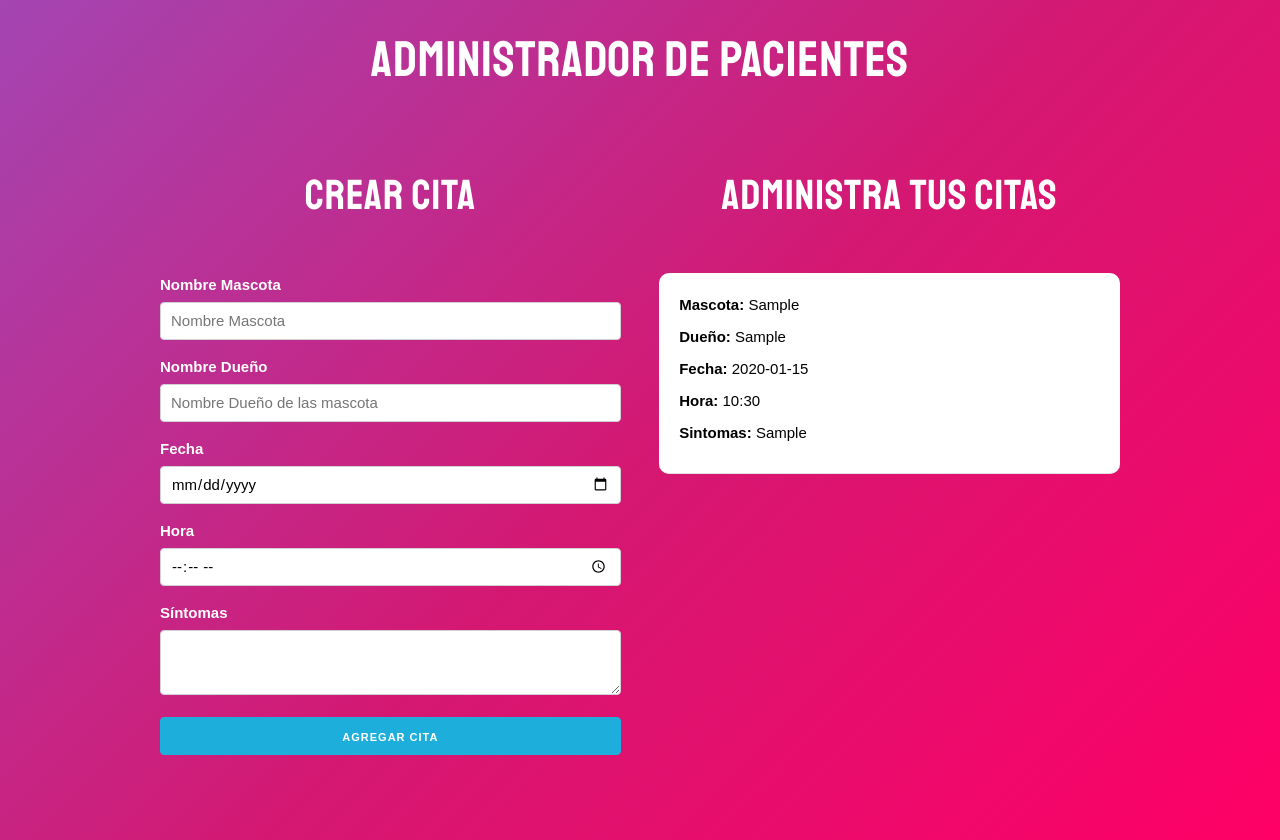
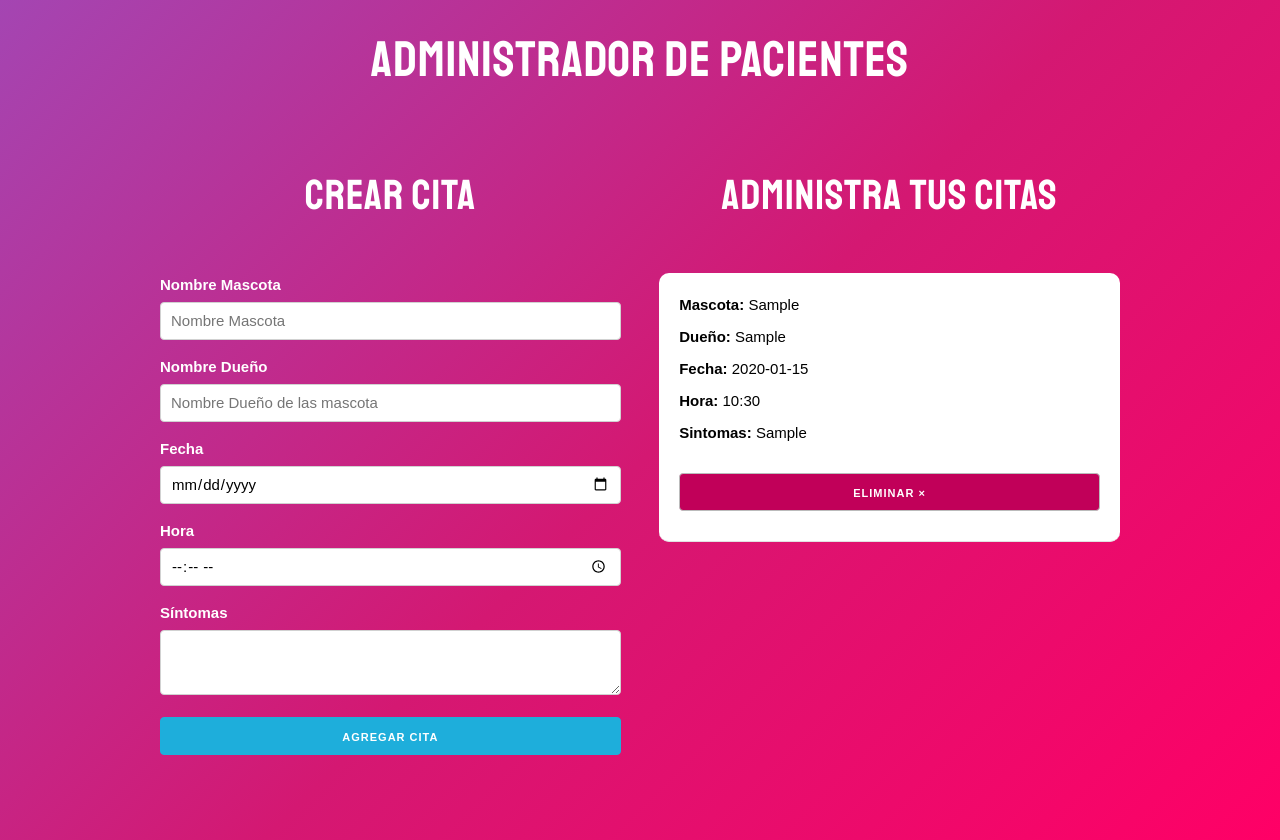
Before and after one commit to Draw507/u-react, a React (Create React App) app in the folder citas/: page / in a window 1280 px wide. Both pictures are taken after typing "Sample", "Sample", "2020-01-15", "10:30", "Sample" into the empty fields and a click on the button "AGREGAR CITA". Built offline with nearby package versions, Linux system fonts and the light colour scheme.

Commit message:
feat(citas-app): eliminar citas del stte

```diff
--- a/citas/src/App.js
+++ b/citas/src/App.js
@@ -10,6 +10,11 @@
   const crearCita = cita => {
     guardarCitas([...citas, cita]);
   }
+
+  const eliminarCita = id => {
+    const nuevasCitas = citas.filter(cita => cita.id !== id);
+    guardarCitas(nuevasCitas);
+  };
 
   return (
     <Fragment>
@@ -28,6 +33,7 @@
               <Cita
                 key={cita.id}
                 cita={cita}
+                eliminarCita={eliminarCita}
               />
             )) }
           </div>
--- a/citas/src/components/Cita.js
+++ b/citas/src/components/Cita.js
@@ -1,12 +1,18 @@
 import React from 'react';
 
-const Cita = ({ cita }) => (
+const Cita = ({ cita, eliminarCita }) => (
     <div className="cita">
         <p>Mascota: <span> { cita.mascota } </span></p>
         <p>Dueño: <span> { cita.propietario } </span></p>
         <p>Fecha: <span> { cita.fecha } </span></p>
         <p>Hora: <span> { cita.hora } </span></p>
         <p>Sintomas: <span> { cita.sintomas } </span></p>
+        <button
+            className="button eliminar u-full-width"
+            onClick={ () => eliminarCita(cita.id) }
+        >
+            Eliminar &times;
+        </button>
     </div>
 );
 
```
